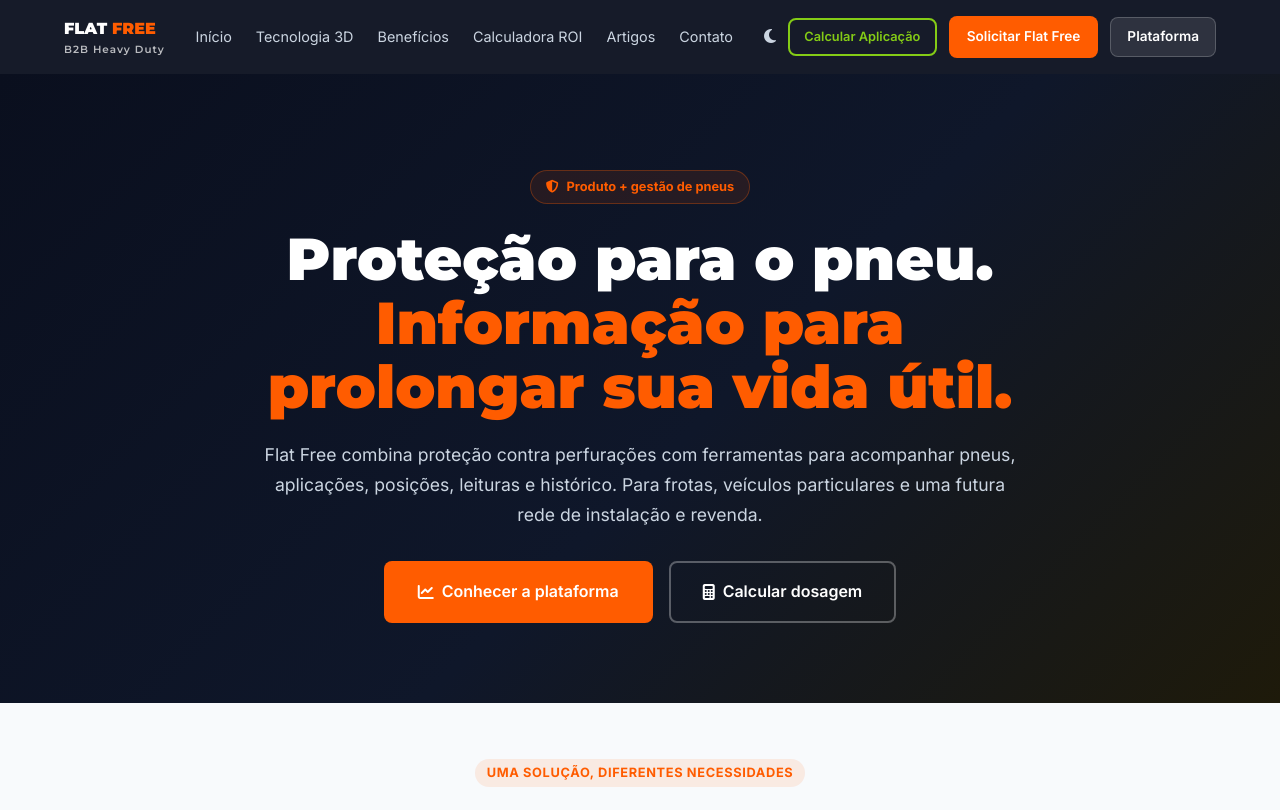
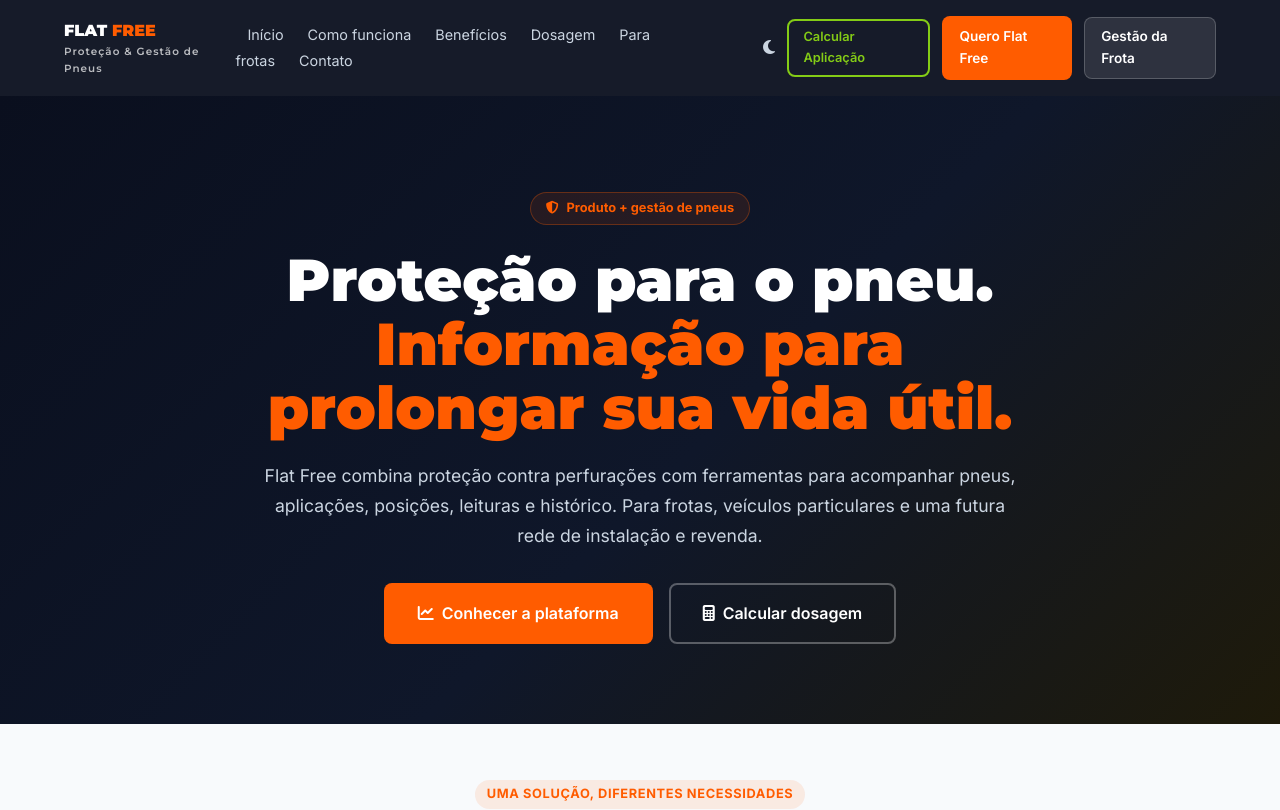
Before and after one commit to vicgouveia-cloud/flat-free-brasil, a Next.js app: page / in a window 1280 px wide. Shown: the top 810 px of the page. Built offline with nearby package versions, Linux system fonts and the light colour scheme.

Commit message:
refactor(home): prioritize public customer journeys

```diff
--- a/components/HomeNav.tsx
+++ b/components/HomeNav.tsx
@@ -39,15 +39,15 @@ export default function HomeNav() {
       <div className="container" style={{ display: 'flex', alignItems: 'center', justifyContent: 'space-between', padding: '1rem 1.5rem' }}>
         <Link href="/" style={{ display: 'flex', flexDirection: 'column', color: '#fff', fontFamily: 'Montserrat, sans-serif', fontWeight: 900 }}>
           <span>FLAT <span style={{ color: 'var(--color-safety-orange)' }}>FREE</span></span>
-          <span style={{ fontSize: '0.65rem', fontWeight: 600, letterSpacing: '0.1em', opacity: 0.7 }}>B2B Heavy Duty</span>
+          <span style={{ fontSize: '0.65rem', fontWeight: 600, letterSpacing: '0.1em', opacity: 0.7 }}>Proteção &amp; Gestão de Pneus</span>
         </Link>
 
         <nav style={{ display: menuOpen ? 'flex' : undefined, gap: '0.25rem' }}>
           <a href="#inicio" style={{ padding: '0.5rem 0.75rem', color: '#cbd5e1', fontSize: '0.9rem' }}>Início</a>
-          <a href="#tecnologia" style={{ padding: '0.5rem 0.75rem', color: '#cbd5e1', fontSize: '0.9rem' }}>Tecnologia 3D</a>
+          <a href="#tecnologia" style={{ padding: '0.5rem 0.75rem', color: '#cbd5e1', fontSize: '0.9rem' }}>Como funciona</a>
           <a href="#beneficios" style={{ padding: '0.5rem 0.75rem', color: '#cbd5e1', fontSize: '0.9rem' }}>Benefícios</a>
-          <a href="#calculadora" style={{ padding: '0.5rem 0.75rem', color: '#cbd5e1', fontSize: '0.9rem' }}>Calculadora ROI</a>
-          <a href="#artigos" style={{ padding: '0.5rem 0.75rem', color: '#cbd5e1', fontSize: '0.9rem' }}>Artigos</a>
+          <Link href="/calculadora" style={{ padding: '0.5rem 0.75rem', color: '#cbd5e1', fontSize: '0.9rem' }}>Dosagem</Link>
+          <Link href="/app" style={{ padding: '0.5rem 0.75rem', color: '#cbd5e1', fontSize: '0.9rem' }}>Para frotas</Link>
           <a href="#contato" style={{ padding: '0.5rem 0.75rem', color: '#cbd5e1', fontSize: '0.9rem' }}>Contato</a>
         </nav>
 
@@ -59,10 +59,10 @@ export default function HomeNav() {
             Calcular Aplicação
           </Link>
           <Link href="/solicitar" className="btn btn-primary btn-sm">
-            Solicitar Flat Free
+            Quero Flat Free
           </Link>
           <Link href="/app" className="btn btn-sm" style={{ background: 'rgba(255,255,255,0.1)', color: '#fff', border: '1px solid rgba(255,255,255,0.2)' }}>
-            Plataforma
+            Gestão da Frota
           </Link>
         </div>
       </div>
```
